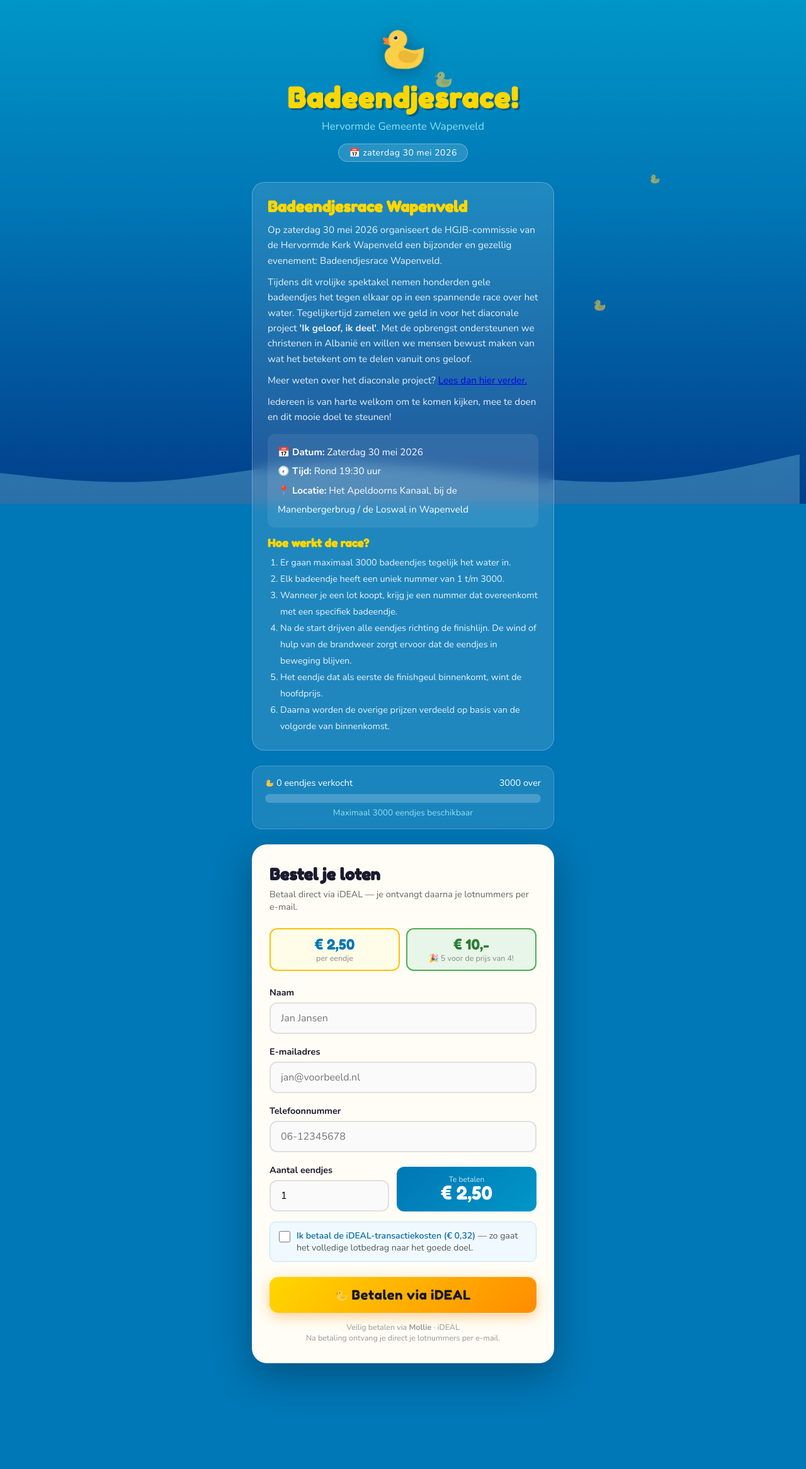
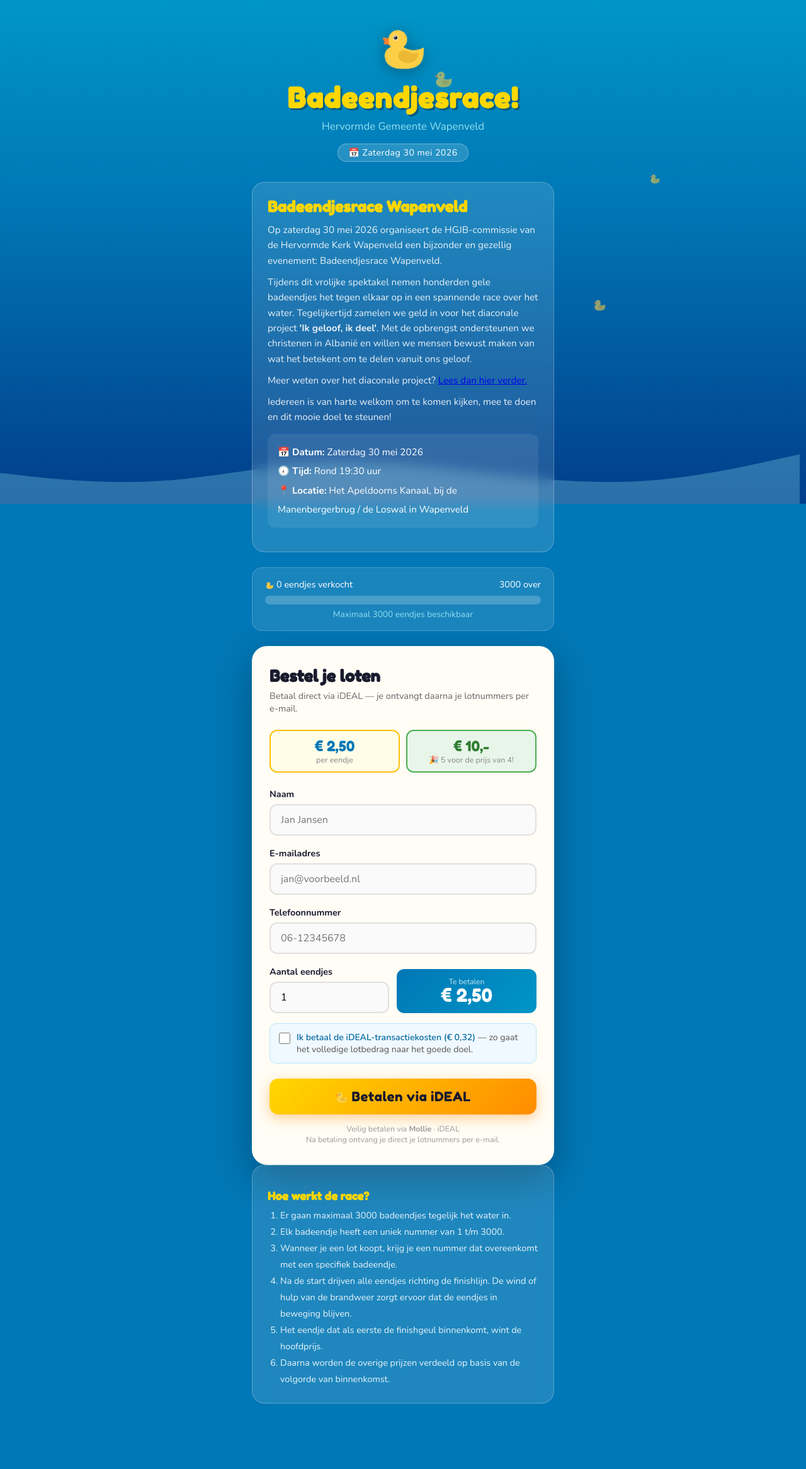
Before and after one commit to palmw01/eendjesrace, a Flask app: page / in a window 1280 px wide. Shown: the whole page at 63% size. Before the commit the page ends 2208 px from the top, so only its background shows below. Run offline with Flask 3, Linux system fonts and the light colour scheme; data comes from the database, SQL or seed files in the repository; data that the repository does not hold is empty; parts of the project's set-up code (start-up, migrations or seed data) failed here and were passed over.

Commit message:
Verplaats 'Hoe werkt de race?' naar onderaan de pagina
Co-Authored-By: Claude Sonnet 4.6 <noreply@anthropic.com>

```diff
--- a/templates/index.html
+++ b/templates/index.html
@@ -406,7 +406,7 @@
     <img class="eend-groot" src="{{ url_for('static', filename='img/eend.png') }}" alt="badeend">
     <h1>Badeendjesrace!</h1>
     <p>Hervormde Gemeente Wapenveld</p>
-    <p><span class="datum-badge">📅 zaterdag 30 mei 2026</span></p>
+    <p><span class="datum-badge">📅 Zaterdag 30 mei 2026</span></p>
   </header>
 
   <!-- Evenementinformatie -->
@@ -431,17 +431,6 @@
       📍 <strong>Locatie:</strong> Het Apeldoorns Kanaal, bij de Manenbergerbrug / de Loswal in Wapenveld
     </div>
 
-    <div class="hoe-werkt-het">
-      <h3>Hoe werkt de race?</h3>
-      <ol>
-        <li>Er gaan maximaal {{ max_eendjes }} badeendjes tegelijk het water in.</li>
-        <li>Elk badeendje heeft een uniek nummer van 1 t/m {{ max_eendjes }}.</li>
-        <li>Wanneer je een lot koopt, krijg je een nummer dat overeenkomt met een specifiek badeendje.</li>
-        <li>Na de start drijven alle eendjes richting de finishlijn. De wind of hulp van de brandweer zorgt ervoor dat de eendjes in beweging blijven.</li>
-        <li>Het eendje dat als eerste de finishgeul binnenkomt, wint de hoofdprijs.</li>
-        <li>Daarna worden de overige prijzen verdeeld op basis van de volgorde van binnenkomst.</li>
-      </ol>
-    </div>
   </div>
 
   <!-- Voortgangsbalk -->
@@ -534,6 +523,21 @@
     </p>
     {% endif %}
   </div>
+
+  <!-- Hoe werkt de race -->
+  <div class="info-kaart">
+    <div class="hoe-werkt-het">
+      <h3>Hoe werkt de race?</h3>
+      <ol>
+        <li>Er gaan maximaal {{ max_eendjes }} badeendjes tegelijk het water in.</li>
+        <li>Elk badeendje heeft een uniek nummer van 1 t/m {{ max_eendjes }}.</li>
+        <li>Wanneer je een lot koopt, krijg je een nummer dat overeenkomt met een specifiek badeendje.</li>
+        <li>Na de start drijven alle eendjes richting de finishlijn. De wind of hulp van de brandweer zorgt ervoor dat de eendjes in beweging blijven.</li>
+        <li>Het eendje dat als eerste de finishgeul binnenkomt, wint de hoofdprijs.</li>
+        <li>Daarna worden de overige prijzen verdeeld op basis van de volgorde van binnenkomst.</li>
+      </ol>
+    </div>
+  </div>
 </div>
 
 <script nonce="{{ g.csp_nonce }}">
```
